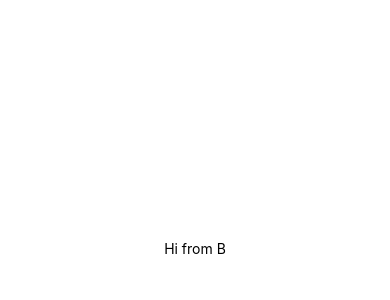
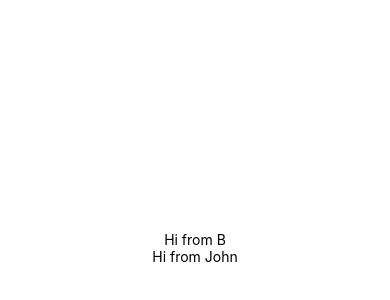
Before and after one commit to JyoshnaMP/GitHUbDemo, a React Native app: screen / in a window 390 px wide. Shown: the part 174-474 px from the top of the page. Built offline with nearby package versions, Linux system fonts and the light colour scheme.

Commit message:
Add greeting from John to App component

```diff
--- a/App.js
+++ b/App.js
@@ -5,6 +5,7 @@ export default function App() {
   return (
     <View style={styles.container}>
       <Text>Hi from B</Text>
+        <Text>Hi from John</Text>
       <StatusBar style="auto" />
     </View>
   );
```
